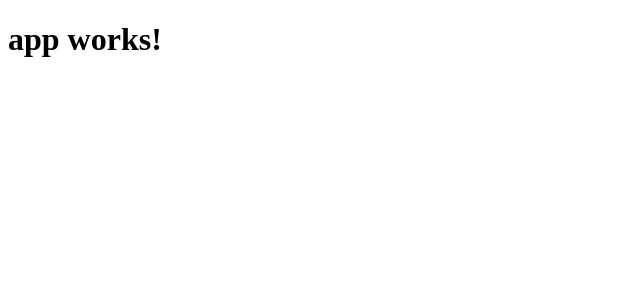
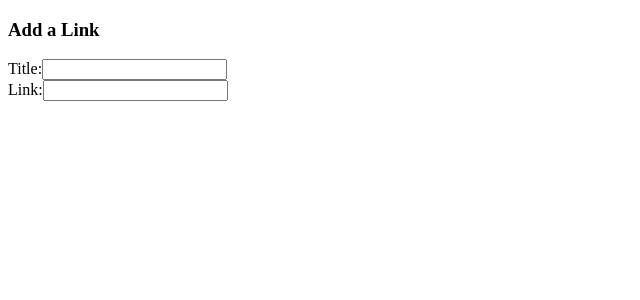
Before and after one commit to alxers/reddit_ang2, an Angular app: page / in a window 1280 px wide. Shown: the top 300 px of the page, without its empty margins (0-640 px from the left). Built offline with nearby package versions, Linux system fonts and the light colour scheme.

Commit message:
Add form template

```diff
--- a/src/app/app.component.html
+++ b/src/app/app.component.html
@@ -1,3 +1,11 @@
-<h1>
-  {{title}}
-</h1>
+<form class="ui large form segment">
+  <h3 class="ui header">Add a Link</h3>
+  <div class="field">
+    <label for="title">Title:</label>
+    <input name="title">
+  </div>
+  <div class="field">
+    <label for="link">Link:</label>
+    <input name="link">
+  </div>
+</form>
```
